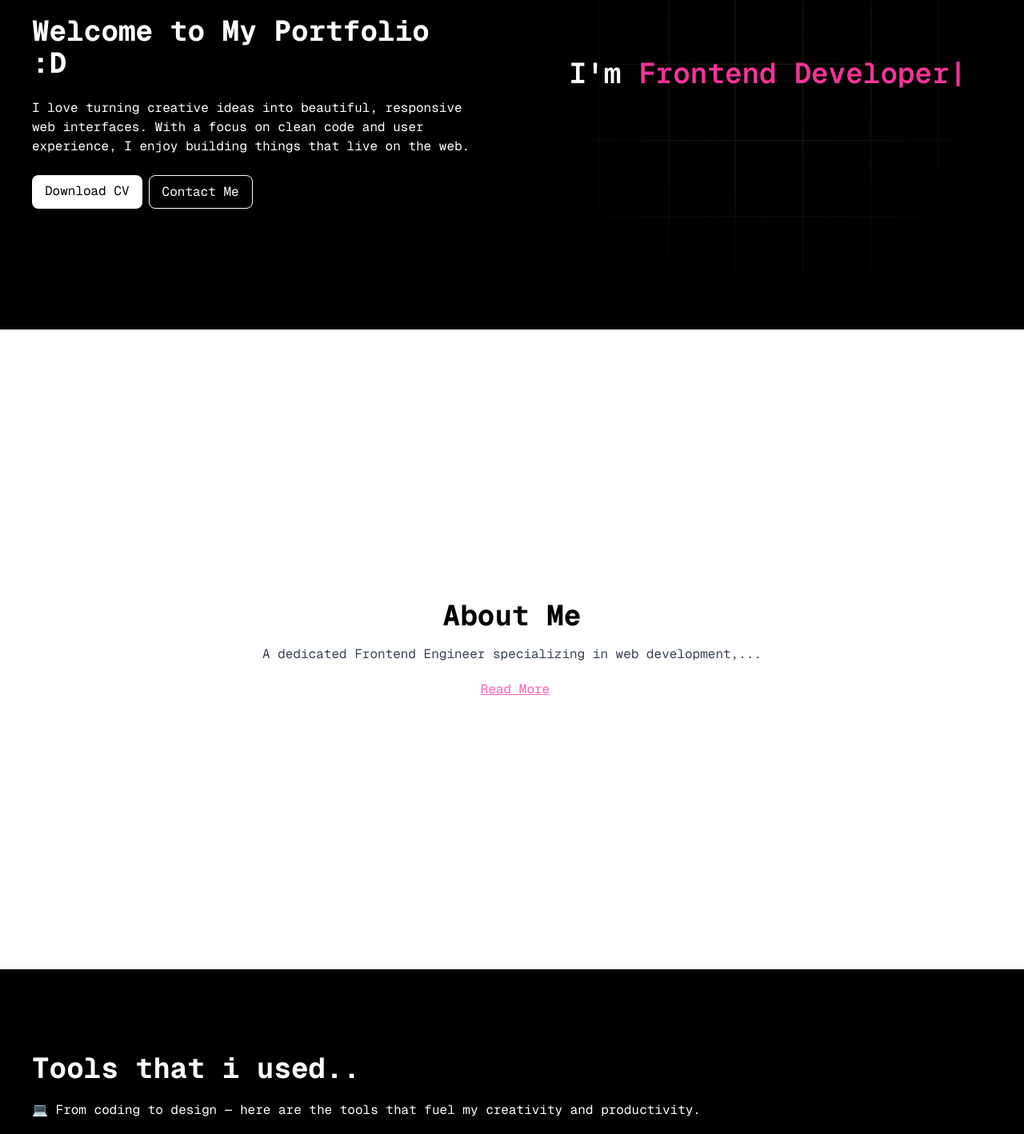
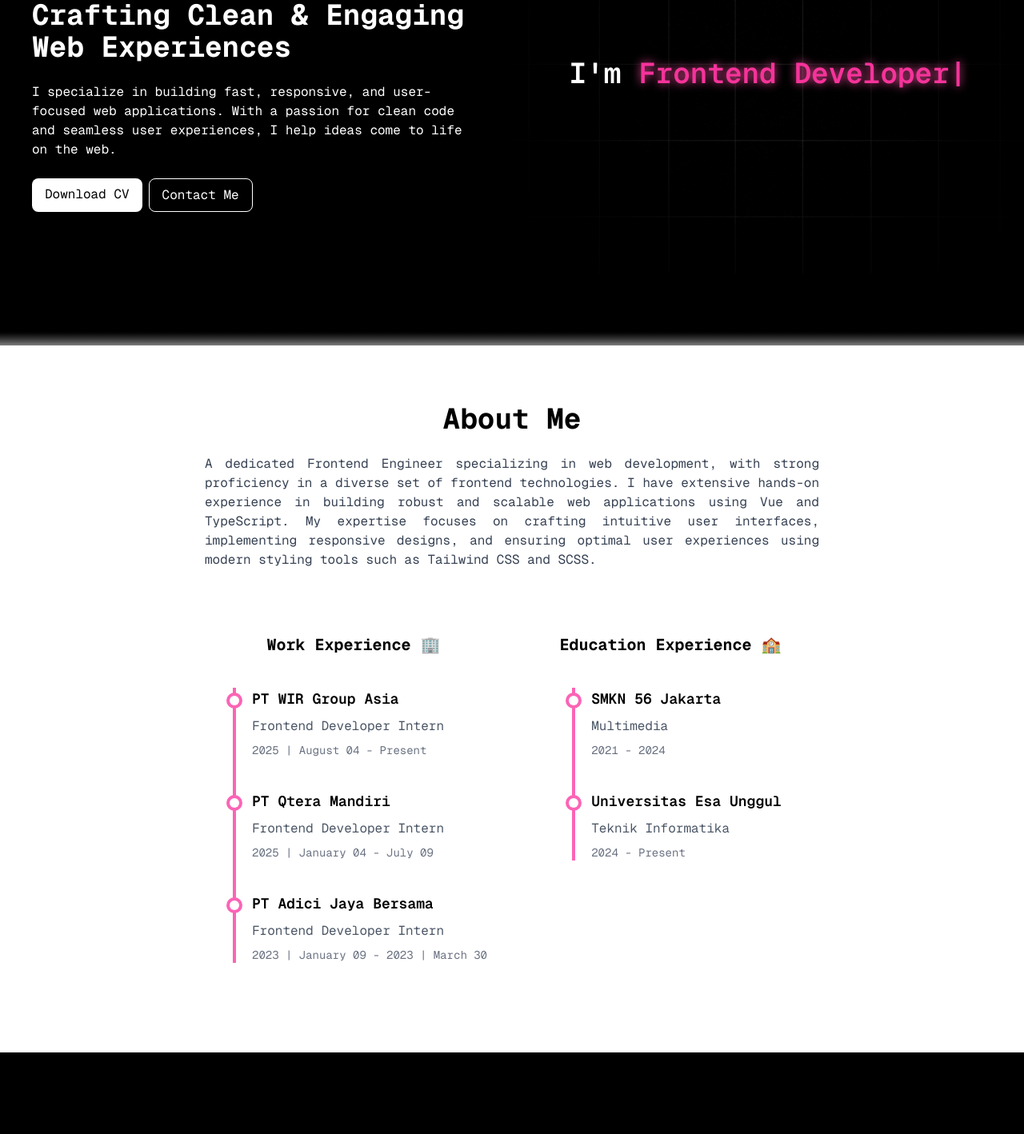
Before and after one commit to ibra132/portofolio, a React (Vite) app: page / in a window 1280 px wide. Shown: the part 340-1758 px from the top of the page at 80% size. Built offline with nearby package versions, Linux system fonts and the light colour scheme.

Commit message:
feat: add animation and update cv

```diff
--- a/index.html
+++ b/index.html
@@ -1,5 +1,5 @@
 <!DOCTYPE html>
-<html lang="en">
+<html lang="en" class="scroll-smooth">
   <head>
     <meta charset="UTF-8" />
     <link rel="icon" href="/assets/images/prof.jpg" />
--- a/package.json
+++ b/package.json
@@ -12,6 +12,7 @@
   "dependencies": {
     "@emailjs/browser": "^4.4.1",
     "@tailwindcss/vite": "^4.1.11",
+    "framer-motion": "^12.23.12",
     "gsap": "^3.13.0",
     "react": "^19.1.0",
     "react-dom": "^19.1.0",
--- a/src/App.jsx
+++ b/src/App.jsx
@@ -12,9 +12,11 @@ function App() {
     <>
       <Toaster position="top-center" reverseOrder={false} />
       <Hero />
+      <div className="h-5 bg-gradient-to-b from-black to-white/50" />
       <About />
       <Tools />
       <Project />
+      <div className="h-5 bg-gradient-to-b from-black to-white/50" />
       <Contact />
     </>
   );
--- a/src/components/Navbar.jsx
+++ b/src/components/Navbar.jsx
@@ -21,9 +21,7 @@ const Navbar = () => {
   return (
     <div className="navbar py-7 px-7 flex items-center justify-between">
       <div className="logo">
-        <h1 className="text-2xl sm:text-4xl font-bold text-white">
-          バイム's Porto
-        </h1>
+        <h1 className="text-2xl sm:text-4xl font-bold text-white">Ibrahim</h1>
       </div>
 
       <ul
--- a/src/components/sections/About.jsx
+++ b/src/components/sections/About.jsx
@@ -1,15 +1,17 @@
-import React, { useState } from "react";
+import React from "react";
+import { motion } from "framer-motion";
 import Milestone from "../Milestone";
 
 const About = () => {
-  const [expanded, setExpanded] = useState(false);
-
-  const shortText =
-    "A dedicated Frontend Engineer specializing in web development,...";
   const fullText =
     "A dedicated Frontend Engineer specializing in web development, with strong proficiency in a diverse set of frontend technologies. I have extensive hands-on experience in building robust and scalable web applications using Vue and TypeScript. My expertise focuses on crafting intuitive user interfaces, implementing responsive designs, and ensuring optimal user experiences using modern styling tools such as Tailwind CSS and SCSS.";
 
   const work = [
+    {
+      title: "PT WIR Group Asia",
+      subtitle: "Frontend Developer Intern",
+      year: "2025 | August 04 - Present",
+    },
     {
       title: "PT Qtera Mandiri",
       subtitle: "Frontend Developer Intern",
@@ -18,11 +20,16 @@ const About = () => {
     {
       title: "PT Adici Jaya Bersama",
       subtitle: "Frontend Developer Intern",
-      year: "2022 - 2023",
+      year: "2023 | January 09 - 2023 | March 30",
     },
   ];
 
   const education = [
+    {
+      title: "SMKN 56 Jakarta",
+      subtitle: "Multimedia",
+      year: "2021 - 2024",
+    },
     {
       title: "Universitas Esa Unggul",
       subtitle: "Teknik Informatika",
@@ -33,26 +40,74 @@ const About = () => {
   return (
     <section
       id="about"
-      className="min-h-screen flex items-center justify-center px-5 p-10 bg-white"
+      className="min-h-screen flex items-center justify-center p-18 bg-white"
     >
-      <div className="max-w-3xl text-center">
-        <h2 className="text-4xl font-bold mb-4">About Me</h2>
-        <p className="text-sm md:text-base text-gray-700 text-justify">
-          {expanded ? fullText : shortText}
-        </p>
-        {expanded && (
-          <div className="grid grid-cols-1 md:grid-cols-2 gap-4 items-start justify-center">
+      <motion.div
+        className="max-w-3xl text-center gap-4"
+        initial={{ opacity: 0, y: 50 }}
+        whileInView={{ opacity: 1, y: 0 }}
+        transition={{ duration: 1.2, ease: "easeInOut" }}
+        viewport={{ once: true }}
+      >
+        {/* Title */}
+        <motion.h2
+          className="text-4xl font-bold mb-6"
+          initial={{ opacity: 0 }}
+          whileInView={{ opacity: 1 }}
+          transition={{ duration: 1, ease: "easeInOut" }}
+          viewport={{ once: true }}
+        >
+          About Me
+        </motion.h2>
+
+        {/* Text */}
+        <motion.p
+          className="text-sm md:text-base text-gray-700 text-justify"
+          initial={{ opacity: 0, y: 20 }}
+          whileInView={{ opacity: 1, y: 0 }}
+          transition={{ duration: 1, ease: "easeInOut", delay: 0.2 }}
+          viewport={{ once: true }}
+        >
+          {fullText}
+        </motion.p>
+
+        {/* Grid Section */}
+        <motion.div
+          className="grid grid-cols-1 md:grid-cols-2 gap-6 items-start justify-center mt-10"
+          initial="hidden"
+          whileInView="visible"
+          viewport={{ once: true }}
+          variants={{
+            hidden: { opacity: 0, y: 30 },
+            visible: {
+              opacity: 1,
+              y: 0,
+              transition: {
+                staggerChildren: 0.3,
+                duration: 1.2,
+                ease: "easeInOut",
+              },
+            },
+          }}
+        >
+          <motion.div
+            variants={{
+              hidden: { opacity: 0, y: 30 },
+              visible: { opacity: 1, y: 0 },
+            }}
+          >
             <Milestone title="Work Experience 🏢" items={work} />
+          </motion.div>
+          <motion.div
+            variants={{
+              hidden: { opacity: 0, y: 30 },
+              visible: { opacity: 1, y: 0 },
+            }}
+          >
             <Milestone title="Education Experience 🏫" items={education} />
-          </div>
-        )}
-        <button
-          onClick={() => setExpanded(!expanded)}
-          className="mt-5 text-pink-400 ml-2 underline"
-        >
-          {expanded ? "Show Less" : "Read More"}
-        </button>
-      </div>
+          </motion.div>
+        </motion.div>
+      </motion.div>
     </section>
   );
 };
--- a/src/components/sections/Hero.jsx
+++ b/src/components/sections/Hero.jsx
@@ -1,8 +1,6 @@
 import React, { useEffect, useState } from "react";
 import { GradientImage, Radiohead } from "../../data";
 import toast from "react-hot-toast";
-
-const words = ["Frontend Developer"];
 
 const Hero = () => {
   const [text, setText] = useState("");
@@ -11,6 +9,8 @@ const Hero = () => {
   const [isDeleting, setIsDeleting] = useState(false);
 
   useEffect(() => {
+    const words = ["Frontend Developer"];
+
     const currentWord = words[wordIndex];
     const typingSpeed = isDeleting ? 50 : 100;
 
@@ -42,18 +42,15 @@ const Hero = () => {
       {/* Left */}
       <div className="flex flex-col items-start justify-center md:p-10 p-5 text-white md:space-y-6 space-y-8">
         <div className="flex gap-4 max-w-md md:text-base text-sm items-center bg-zinc-800 p-4 rounded-2xl">
-          <img
-            src={Radiohead}
-            alt=""
-            className="sm:w-10 sm:h-10 w-8 h-8 rounded-lg object-cover"
-          />
-          🎧 Let Down - Radiohead
+          "Second best time to learn is now!"
         </div>
-        <h1 className="text-4xl font-bold">Welcome to My Portfolio :D</h1>
+        <h1 className="text-4xl font-bold">
+          Crafting Clean & Engaging Web Experiences
+        </h1>
         <p className="md:text-base text-sm">
-          I love turning creative ideas into beautiful, responsive web
-          interfaces. With a focus on clean code and user experience, I enjoy
-          building things that live on the web.
+          I specialize in building fast, responsive, and user-focused web
+          applications. With a passion for clean code and seamless user
+          experiences, I help ideas come to life on the web.
         </p>
         <div className="flex gap-2">
           <a
@@ -80,7 +77,13 @@ const Hero = () => {
       >
         <h2 className="text-2xl md:text-4xl font-semibold">
           I'm{" "}
-          <span className="text-pink-500 transition duration-300 hover:text-pink-400 hover:drop-shadow-[0_0_6px_#ec4899]">
+          <span
+            className={`text-pink-500 transition duration-500 opacity-70 ${
+              !isDeleting
+                ? "text-pink-400 drop-shadow-[0_0_6px_#ec4899] opacity-100"
+                : ""
+            }`}
+          >
             {text}|
           </span>
         </h2>
--- a/src/components/sections/Tools.jsx
+++ b/src/components/sections/Tools.jsx
@@ -1,26 +1,40 @@
 import React from "react";
 import { listTools } from "../../data";
+import { motion } from "framer-motion";
 
 const Tools = () => {
   return (
     <section className="tools text-white md:p-10 p-5 space-y-5 my-16">
-      <h1 className="text-4xl font-bold">Tools that i used..</h1>
+      <h1 className="text-4xl font-bold">Tools that I use..</h1>
       <p>
         💻 From coding to design — here are the tools that fuel my creativity
         and productivity.
       </p>
       <div className="grid grid-cols-1 sm:grid-cols-2 md:grid-cols-3 lg:grid-cols-4 md:gap-4 gap-2">
-        {listTools.map((item) => (
-          <div
-            className="flex items-center p-3 gap-4 hover:bg-zinc-600 border-1 border-zinc-600 rounded-md"
+        {listTools.map((item, i) => (
+          <motion.div
             key={item.id}
+            initial={{ opacity: 0, y: 20 }}
+            whileInView={{ opacity: 1, y: 0 }}
+            transition={{ duration: 0.5, delay: i * 0.1 }}
+            viewport={{ once: true }}
+            className="flex items-center p-3 gap-4 border border-zinc-600 rounded-md
+                       bg-zinc-800/40 hover:bg-zinc-700/50
+                       transition-all duration-300 ease-in-out
+                       hover:scale-[1.02] hover:shadow-lg"
           >
-            <img src={item.gambar} alt="" className="w-14 p-1 bg-zinc-800" />
+            <img
+              src={item.gambar}
+              alt={item.nama}
+              className="w-14 p-1 bg-zinc-900 rounded-md transition-transform duration-300 group-hover:scale-110"
+            />
             <div className="flex flex-col space-y-1">
-              <h4 className="font-bold">{item.nama}</h4>
+              <h4 className="font-bold group-hover:text-pink-400 transition-colors duration-300">
+                {item.nama}
+              </h4>
               <p className="text-sm text-zinc-400">{item.ket}</p>
             </div>
-          </div>
+          </motion.div>
         ))}
       </div>
     </section>
--- a/src/index.css
+++ b/src/index.css
@@ -1,6 +1,10 @@
 @import "tailwindcss";
 
 @layer base {
+  html {
+    scroll-behavior: smooth;
+  }
+
   body {
     font-family: "Geist Mono", monospace;
   }
--- a/src/main.jsx
+++ b/src/main.jsx
@@ -13,9 +13,7 @@ if (rootElement) {
   createRoot(rootElement).render(
     <StrictMode>
       <Navbar />
-      <div className="container mx-auto">
-        <App />
-      </div>
+      <App />
       <Footer />
     </StrictMode>
   );
```
Also changed, not shown: src/components/sections/Project.jsx (+11 -6 lines), 2 other files (tests, documents, lock files or other folders).
